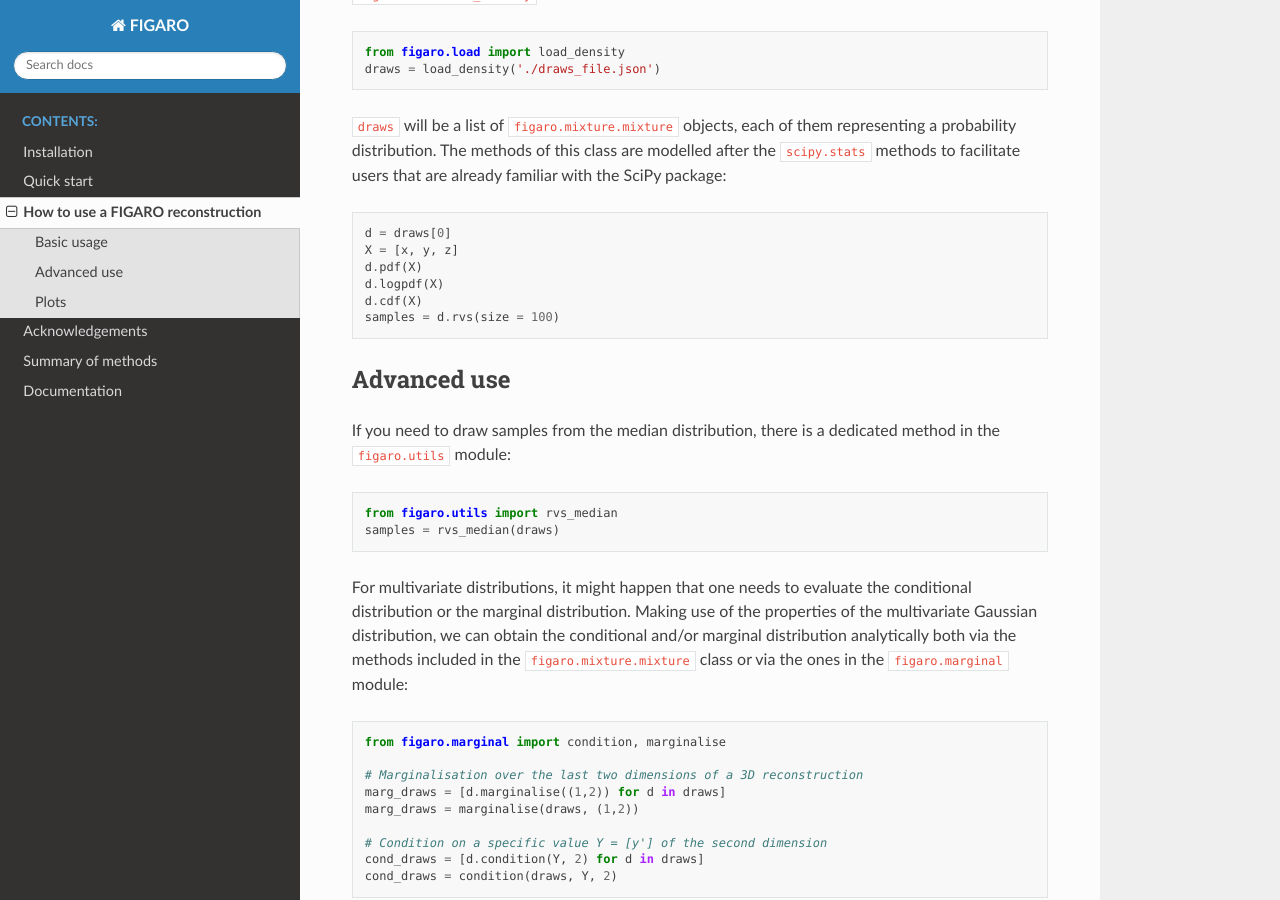
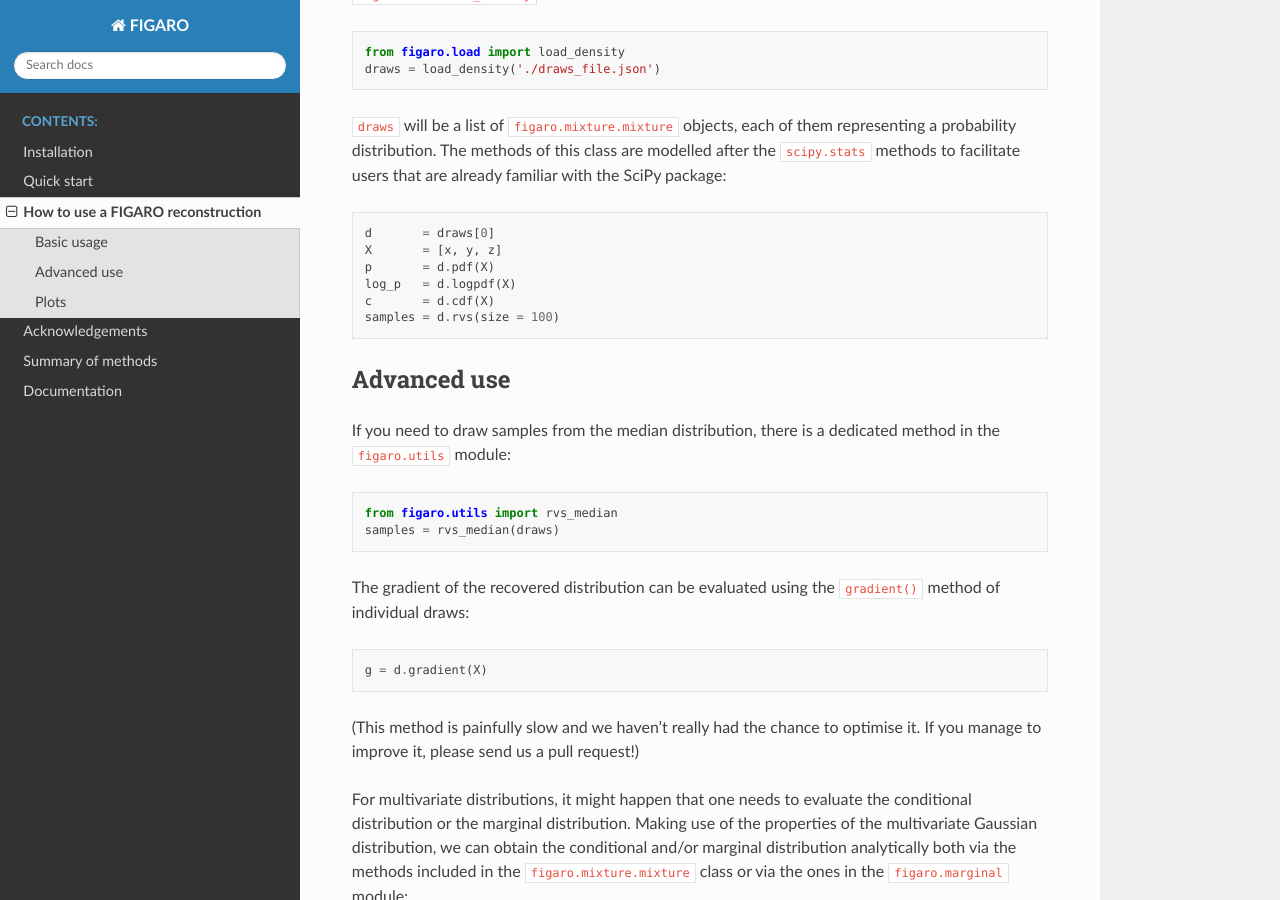
Before and after one commit to sterinaldi/FIGARO, a Sphinx documentation site: the page built from docs/source/use_mixture.md, in a window 1280 px wide and 900 px high, scrolled down 453 px. Built offline with Sphinx 7.4.7 and the Read the Docs theme 2.0.0, drawn with Linux system fonts in a browser that asks for light colours.

Commit message:
added gradient

````diff
--- a/docs/source/use_mixture.md
+++ b/docs/source/use_mixture.md
@@ -14,11 +14,11 @@ draws = load_density('./draws_file.json')
 `draws` will be a list of `figaro.mixture.mixture` objects, each of them representing a probability distribution. The methods of this class are modelled after the `scipy.stats` methods to facilitate users that are already familiar with the SciPy package:
 
 ```python
-d = draws[0]
-X = [x, y, z]
-d.pdf(X)
-d.logpdf(X)
-d.cdf(X)
+d       = draws[0]
+X       = [x, y, z]
+p       = d.pdf(X)
+log_p   = d.logpdf(X)
+c       = d.cdf(X)
 samples = d.rvs(size = 100)
 ```
 
@@ -30,6 +30,12 @@ If you need to draw samples from the median distribution, there is a dedicated m
 from figaro.utils import rvs_median
 samples = rvs_median(draws)
 ```
+
+The gradient of the recovered distribution can be evaluated using the `gradient()` method of individual draws:
+```python
+g = d.gradient(X)
+```
+(This method is painfully slow and we haven't really had the chance to optimise it. If you manage to improve it, please send us a pull request!)
 
 For multivariate distributions, it might happen that one needs to evaluate the conditional distribution or the marginal distribution.
 Making use of the properties of the multivariate Gaussian distribution, we can obtain the conditional and/or marginal distribution analytically both via the methods included in the `figaro.mixture.mixture` class or via the ones in the `figaro.marginal` module:
@@ -48,5 +54,6 @@ cond_draws = condition(draws, Y, 2)
 
 Please note that in both cases the original `draws` list is preserved.
 
+
 ## Plots
 The plots produced by the CLI can be easily reproduced using the methods included in the `figaro.plot` module. Please refer to its documentation page for the details.
````
